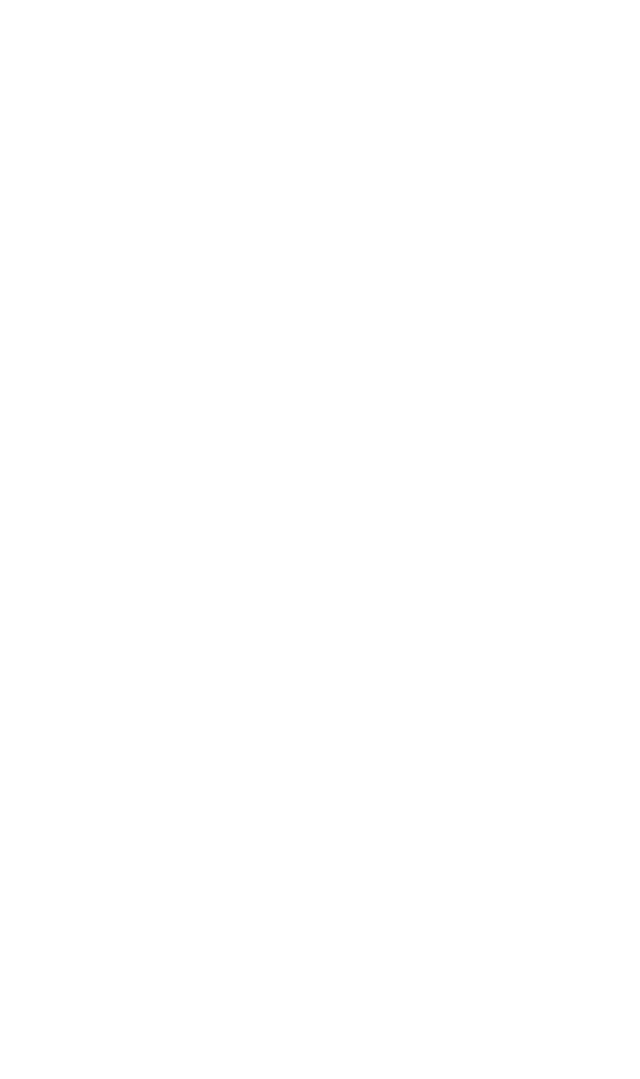
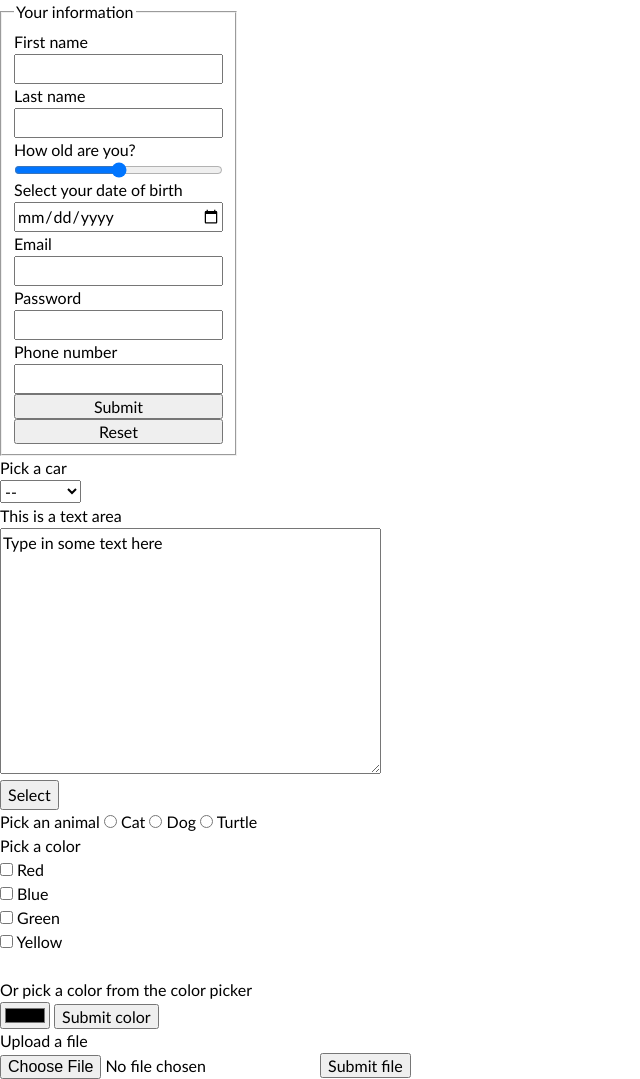
Before and after one commit to camilla-vikne/24.10.24, a plain HTML site: page index.html in a window 1280 px wide. Shown: the whole page, without its empty margins (0-640 px from the left). Before the commit the page ends 800 px from the top, so only its background shows below. Drawn offline with Linux system fonts and the light colour scheme.

Commit message:
Form setup

```diff
--- a/index.html
+++ b/index.html
@@ -3,10 +3,88 @@
 <head>
     <meta charset="UTF-8">
     <meta name="viewport" content="width=device-width, initial-scale=1.0">
-    <title>24.10.24</title>
+    <title>Forms</title>
     <link rel="stylesheet" href="style.css">
 </head>
 <body>
+    <form>
+        <fieldset>
+            <legend>Your information</legend>
+            <label for="fname">First name</label>
+            <input type="text" name="name" id="fname">
+             <label for="lname">Last name</label>
+             <input type="text" name="name" id="lname">
+             <label for="range">How old are you?</label>
+             <input type="range" name="range" id="range" min="18" max="100">
+             <label for="birthday">Select your date of birth</label>
+             <input type="date" name="birthday" id="birthday" min="now" max="2024-12-31">
+             <label for="mail">Email</label>
+             <input type="email" name="name" id="email">
+             <label for="password">Password</label>
+             <input type="password" name="name" id="password">
+             <label for="number">Phone number</label>
+             <input type="tel" name="number" id="number" pattern="[0-9]{8}" required />
+             <input type="submit" value="Submit">
+             <input type="reset" value="Reset">
+        </fieldset>
+        </form>
+     <form>
+        <label for="cars">Pick a car</label>
+        <br>
+        <select name="cars" id="cars">
+            <option value="blank">--</option>
+            <option value="volvo">Volvo</option>
+            <option value="ford">Ford</option>
+            <option value="subaru">Subaru</option>
+            <option value="hyundai">Hyundai</option>
+        </select>
+        <br>
+        <label for="textarea">This is a text area</label>
+        <br>
+        <textarea name="textarea" id="textarea" rows="10" cols="40">Type in some text here</textarea>
+        <br>
+        <button>Select</button>
+    </form>
+    <form>
 
+        <label for="radio">Pick an animal</label>
+
+        <input type="radio" name="radio" id="cat" value="Cat">
+        <label for="cat">Cat</label>
+
+        <input type="radio" name="radio" id="dog" value="Dog">
+        <label for="dog">Dog</label>
+
+        <input type="radio" name="radio" id="turtle" value="Turtle">
+        <label for="turtle">Turtle</label>
+
+    </form>
+    <form>
+        <label for="check">Pick a color</label>
+        <br>
+        <input type="checkbox" name="check" id="red">
+        <label for="red">Red</label>
+        <br>
+        <input type="checkbox" name="check" id="blue">
+        <label for="blue">Blue</label>
+        <br>
+        <input type="checkbox" name="check" id="green">
+        <label for="green">Green</label>
+        <br>
+        <input type="checkbox" name="check" id="yellow">
+        <label for="yellow">Yellow</label>
+        <br><br>
+        <label for="color">Or pick a color from the color picker</label>
+        <br>
+        <input type="color" name="color" id="colorpicker">
+        <input type="submit" value="Submit color">
+
+    </form>
+    <form>
+        <label for="file">Upload a file</label>
+        <br>
+        <input type="file" name="file" id="file">
+        <input type="submit" value="Submit file">
+    </form>
 </body>
 </html>
--- a/style.css
+++ b/style.css
@@ -0,0 +1,16 @@
+*{
+    margin: 0;
+    box-sizing: border-box;
+}
+body {
+    font-family: 'Trebuchet MS', 'Lucida Sans Unicode', 'Lucida Grande', 'Lucida Sans', Arial, sans-serif;
+    line-height: 1.5;
+}
+fieldset{
+    display: flex;
+    flex-direction: column;
+    width: 200px;
+}
+input, button, textarea, select {
+    font: inherit;
+}
```
Also changed, not shown: select.html (added).
